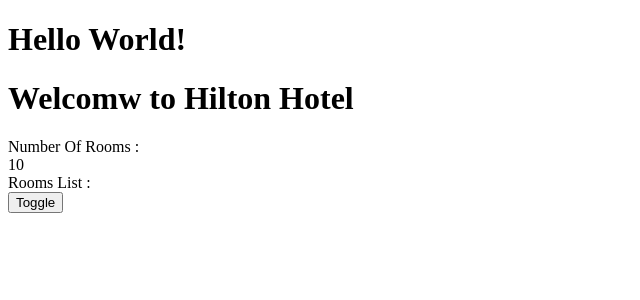
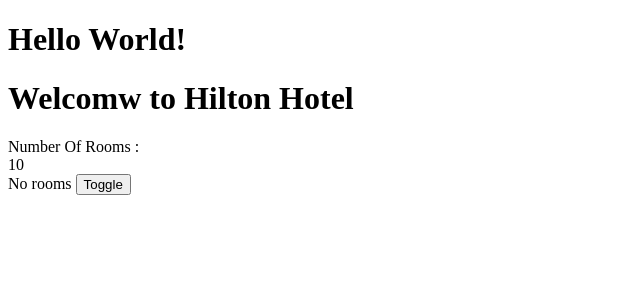
Before and after one commit to lalitsiraswa/angular-course-great-learning, an Angular app: page / in a window 1280 px wide. Shown: the top 300 px of the page, without its empty margins (0-640 px from the left). Built offline with nearby package versions, Linux system fonts and the light colour scheme.

Commit message:
nullish coalescing operator

```diff
--- a/src/app/rooms/rooms.component.html
+++ b/src/app/rooms/rooms.component.html
@@ -3,7 +3,8 @@
     Number Of Rooms :
     <div [innerText]="numberOfRooms"></div> <!-- Property Binding -->
 </div>
-<div *ngIf="rooms.availableRooms > 0"> <!-- *ngIf Directive -->
+{{ rooms?.availableRooms ?? 'No rooms' }} <!-- nullish coalescing operator (??) -->
+<div *ngIf="rooms?.availableRooms"> <!-- *ngIf Directive -->
     Rooms List :
 </div>
 <button (click)="toggle()">Toggle</button> <!-- Event Binding -->
--- a/src/app/rooms/rooms.component.ts
+++ b/src/app/rooms/rooms.component.ts
@@ -10,11 +10,10 @@
   hotelName: string = "Hilton Hotel";
   numberOfRooms: number = 10;
   hideRooms: boolean = false;
-  rooms: Room = {
-    totalRooms: 20,
-    availableRooms: 10,
-    bookedRooms: 5
-  }
+  rooms: Room = {};
+  // totalRooms: 20,
+  // availableRooms: 10,
+  // bookedRooms: 5
   toggle(): void {
     this.hideRooms = !this.hideRooms;
   }
--- a/src/app/rooms/rooms.ts
+++ b/src/app/rooms/rooms.ts
@@ -1,5 +1,5 @@
 export interface Room {
-    totalRooms: number;
-    availableRooms: number;
-    bookedRooms: number;
+    totalRooms?: number;
+    availableRooms?: number;
+    bookedRooms?: number;
 }
```
